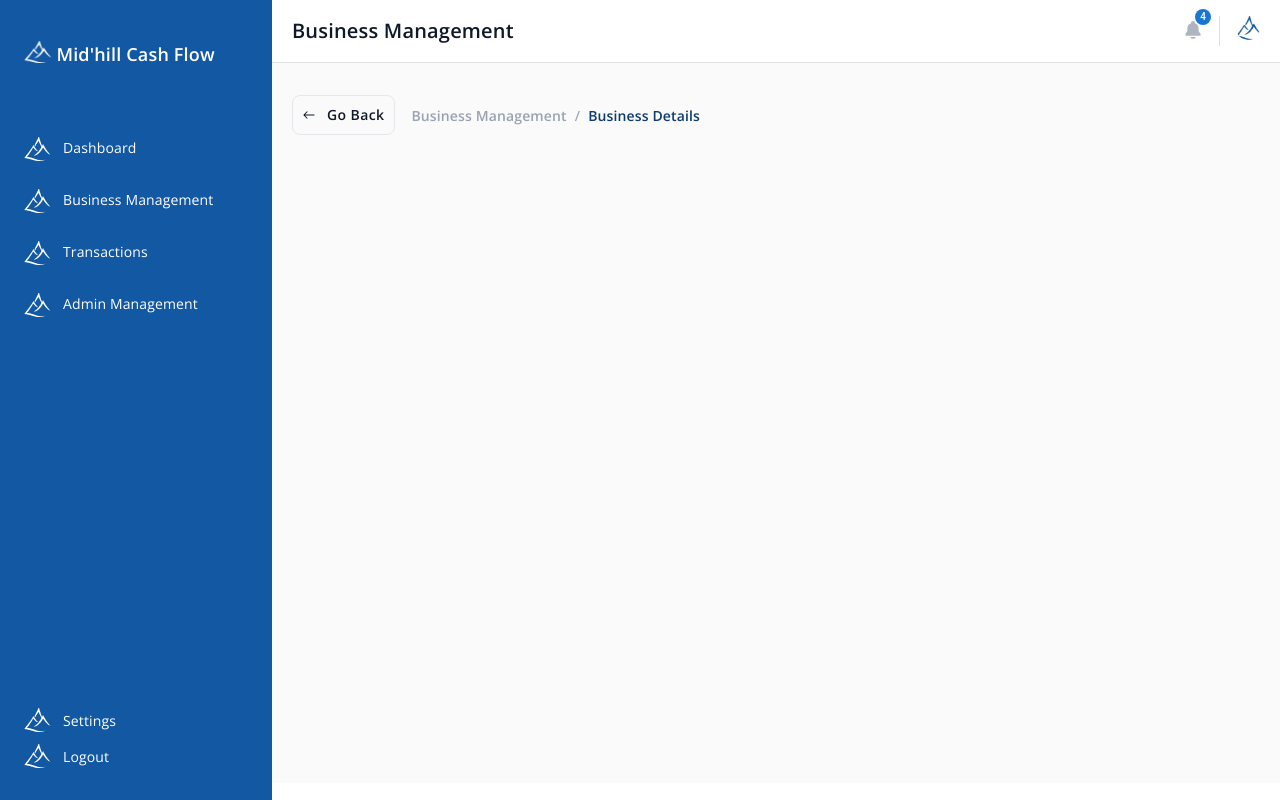
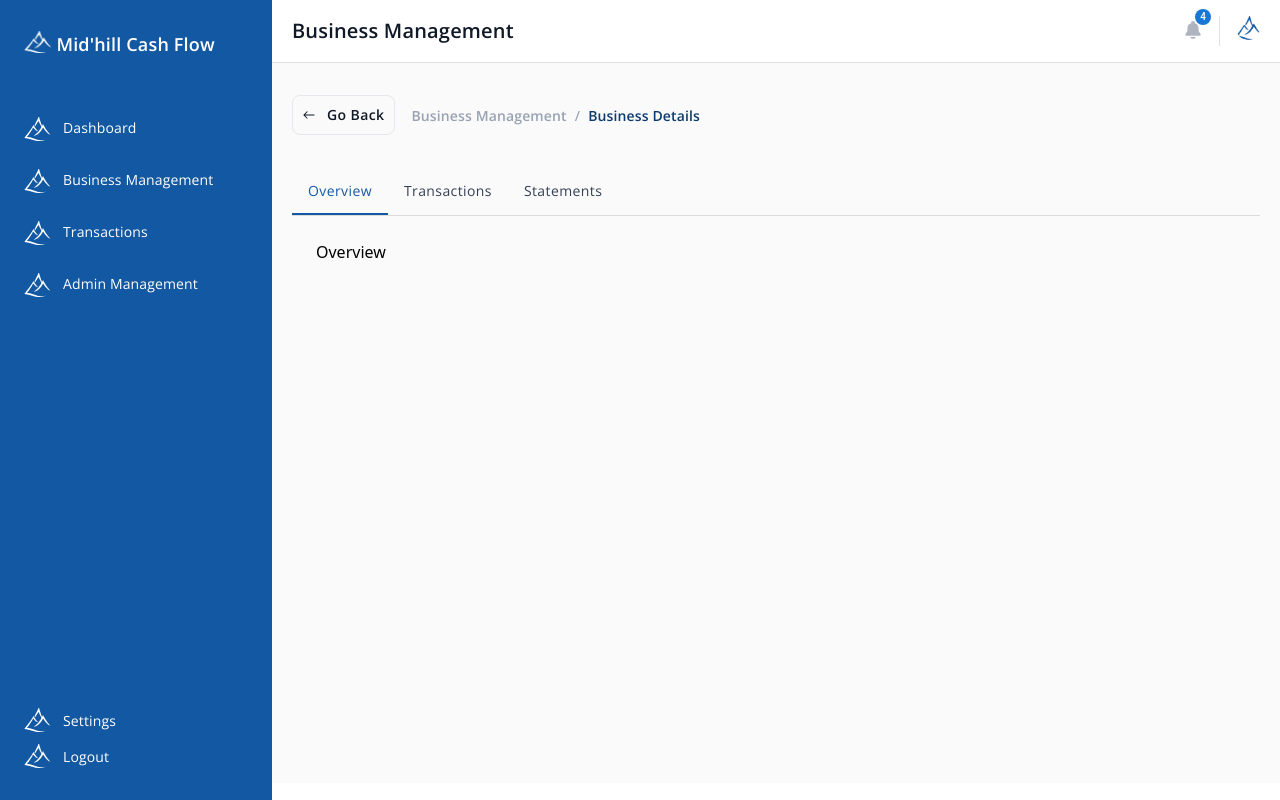
Before and after one commit to debagit10/middlehill-admin-dashboard, a React (Vite) app: page /business/1 in a window 1280 px wide. Built offline with nearby package versions, Linux system fonts and the light colour scheme.

Commit message:
feat: implement Business tabs with Overview, Transaction, and Statement components

```diff
--- a/src/components/Sidebar.tsx
+++ b/src/components/Sidebar.tsx
@@ -17,7 +17,7 @@ const Sidebar = () => {
       <div>
         {/* Logo Section */}
         <div
-          className="flex gap-[4px] py-[33px] px-[16px] cursor-pointer mb-[24px]"
+          className="flex gap-[4px] py-[23px] px-[16px] cursor-pointer mb-[24px]"
           onClick={() => navigate("/dashboard")}
         >
           <img className="h-[21.5px] w-[28.41px]" src={logo} alt="logo" />
--- /dev/null
+++ b/src/components/business-tabs/Overview.tsx
@@ -0,0 +1,5 @@
+const Overview = () => {
+  return <div>Overview</div>;
+};
+
+export default Overview;
--- /dev/null
+++ b/src/components/business-tabs/Statement.tsx
@@ -0,0 +1,5 @@
+const Statement = () => {
+  return <div>Statement</div>;
+};
+
+export default Statement;
--- /dev/null
+++ b/src/components/business-tabs/Transaction.tsx
@@ -0,0 +1,5 @@
+const Transaction = () => {
+  return <div>Transaction</div>;
+};
+
+export default Transaction;
--- a/src/pages/details/Business.tsx
+++ b/src/pages/details/Business.tsx
@@ -2,6 +2,7 @@ import Pages from "../../container/Pages";
 import { Button, Typography } from "@mui/material";
 import { IoIosArrowRoundBack } from "react-icons/io";
 import { useNavigate } from "react-router-dom";
+import Business_tabs from "../../tabs/Business_tabs";
 
 const Business = () => {
   const navigate = useNavigate();
@@ -55,6 +56,10 @@ const Business = () => {
           </Typography>
         </div>
       </div>
+
+      <div className="mt-[2rem]">
+        <Business_tabs />
+      </div>
     </Pages>
   );
 };
--- /dev/null
+++ b/src/tabs/Business_tabs.tsx
@@ -0,0 +1,91 @@
+import { Box, Tabs, Tab } from "@mui/material";
+import { useState } from "react";
+import Overview from "../components/business-tabs/Overview";
+import Transaction from "../components/business-tabs/Transaction";
+import Statement from "../components/business-tabs/Statement";
+
+const Business_tabs = () => {
+  interface TabPanelProps {
+    children?: React.ReactNode;
+    index: number;
+    value: number;
+  }
+
+  function CustomTabPanel(props: TabPanelProps) {
+    const { children, value, index, ...other } = props;
+
+    return (
+      <div
+        role="tabpanel"
+        hidden={value !== index}
+        id={`simple-tabpanel-${index}`}
+        aria-labelledby={`simple-tab-${index}`}
+        {...other}
+      >
+        {value === index && <Box sx={{ p: 3 }}>{children}</Box>}
+      </div>
+    );
+  }
+
+  function a11yProps(index: number) {
+    return {
+      id: `simple-tab-${index}`,
+      "aria-controls": `simple-tabpanel-${index}`,
+    };
+  }
+
+  const [value, setValue] = useState(0);
+
+  const handleChange = (event: React.SyntheticEvent, newValue: number) => {
+    setValue(newValue);
+  };
+
+  return (
+    <div>
+      <Box sx={{ width: "100%" }}>
+        <Box sx={{ borderBottom: 1, borderColor: "divider" }}>
+          <Tabs
+            value={value}
+            onChange={handleChange}
+            aria-label="basic tabs example"
+            sx={{
+              "& .MuiTabs-indicator": {
+                backgroundColor: "#1358A3",
+                height: 2,
+              },
+            }}
+          >
+            {["Overview", "Transactions", "Statements"].map((label, index) => (
+              <Tab
+                key={label}
+                label={label}
+                {...a11yProps(index)}
+                sx={{
+                  textTransform: "capitalize",
+                  fontSize: "14px",
+                  fontWeight: 400,
+                  fontFamily: "Open Sans, sans-serif",
+                  color: "#344054",
+                  "&.Mui-selected": {
+                    color: "#1358A3",
+                  },
+                }}
+              />
+            ))}
+          </Tabs>
+        </Box>
+        <CustomTabPanel value={value} index={0}>
+          <Overview />
+        </CustomTabPanel>
+        <CustomTabPanel value={value} index={1}>
+          <Transaction />
+        </CustomTabPanel>
+        <CustomTabPanel value={value} index={2}>
+          <Statement />
+        </CustomTabPanel>
+      </Box>
+    </div>
+  );
+};
+
+export default Business_tabs;
```
